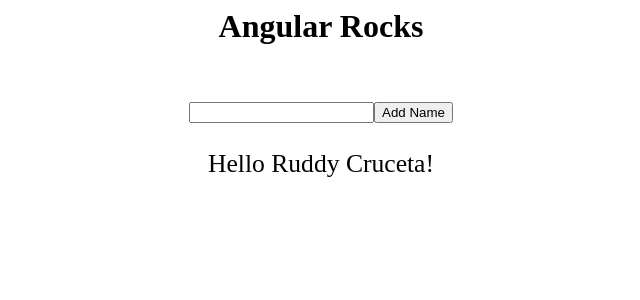
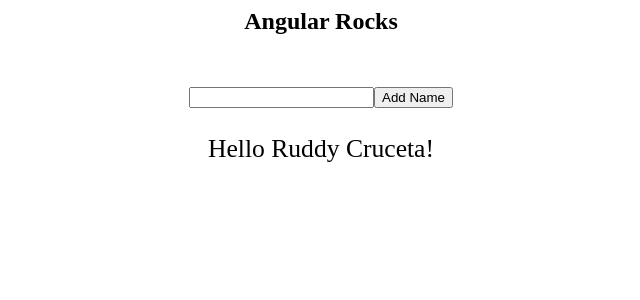
Before and after one commit to tecnology8/AngularExamples, an Angular app: page / in a window 1280 px wide. Shown: the top 300 px of the page, without its empty margins (319-959 px from the left). Built offline with nearby package versions, Linux system fonts and the light colour scheme.

Commit message:
Add new Style Binding

```diff
--- a/src/app/app.component.html
+++ b/src/app/app.component.html
@@ -1,5 +1,5 @@
 <div style="text-align:center">
-  <h1>Angular Rocks</h1>
+  <h1  [style.font-size.em]="myHelloComponent.nameList.length > 0 ? 2 : 1.5">Angular Rocks</h1>
   <div [class.hidden]="myHelloComponent.inputName.length == 0">
     Writting '{{myHelloComponent.inputName}}' in HelloComponent
   </div>
```
